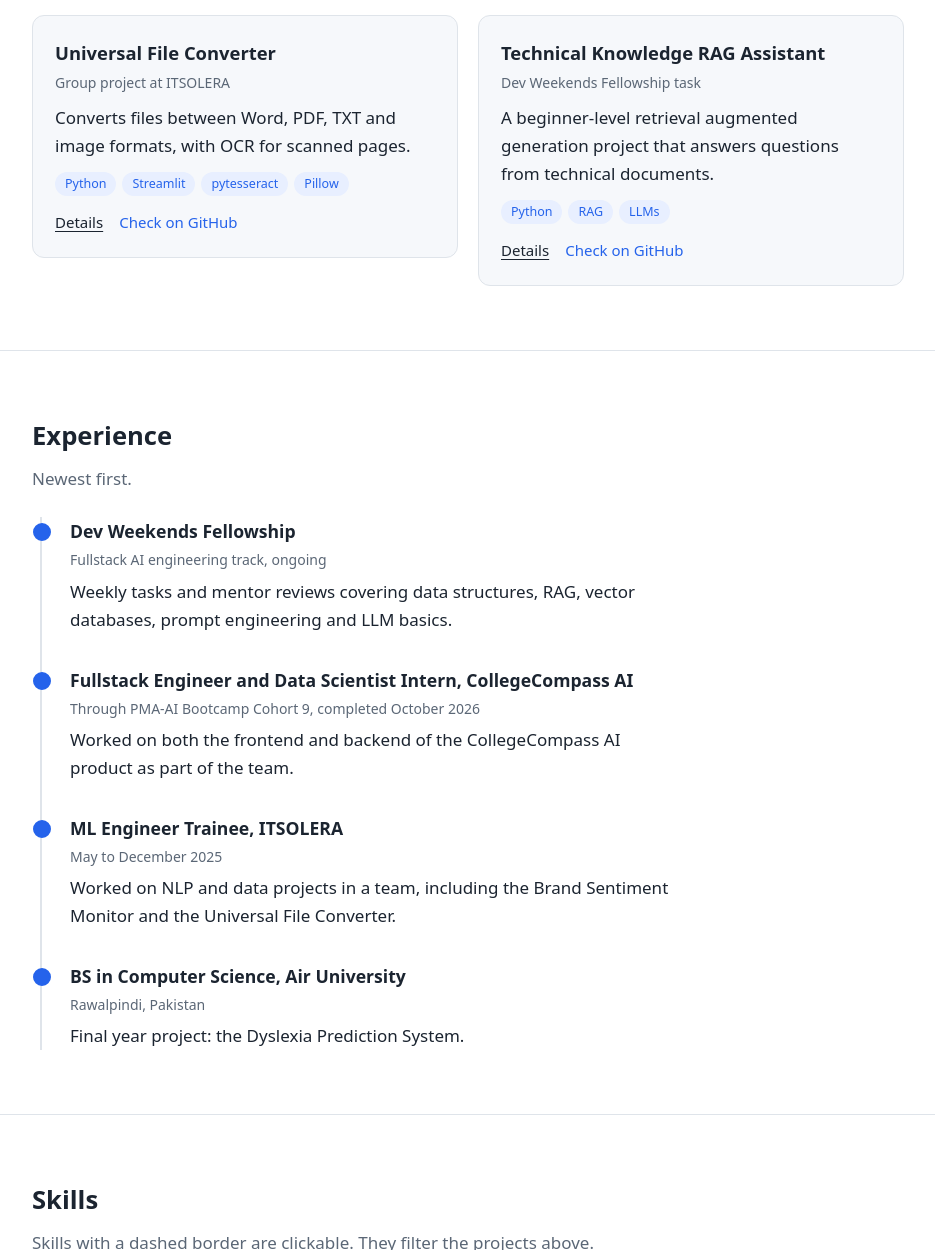
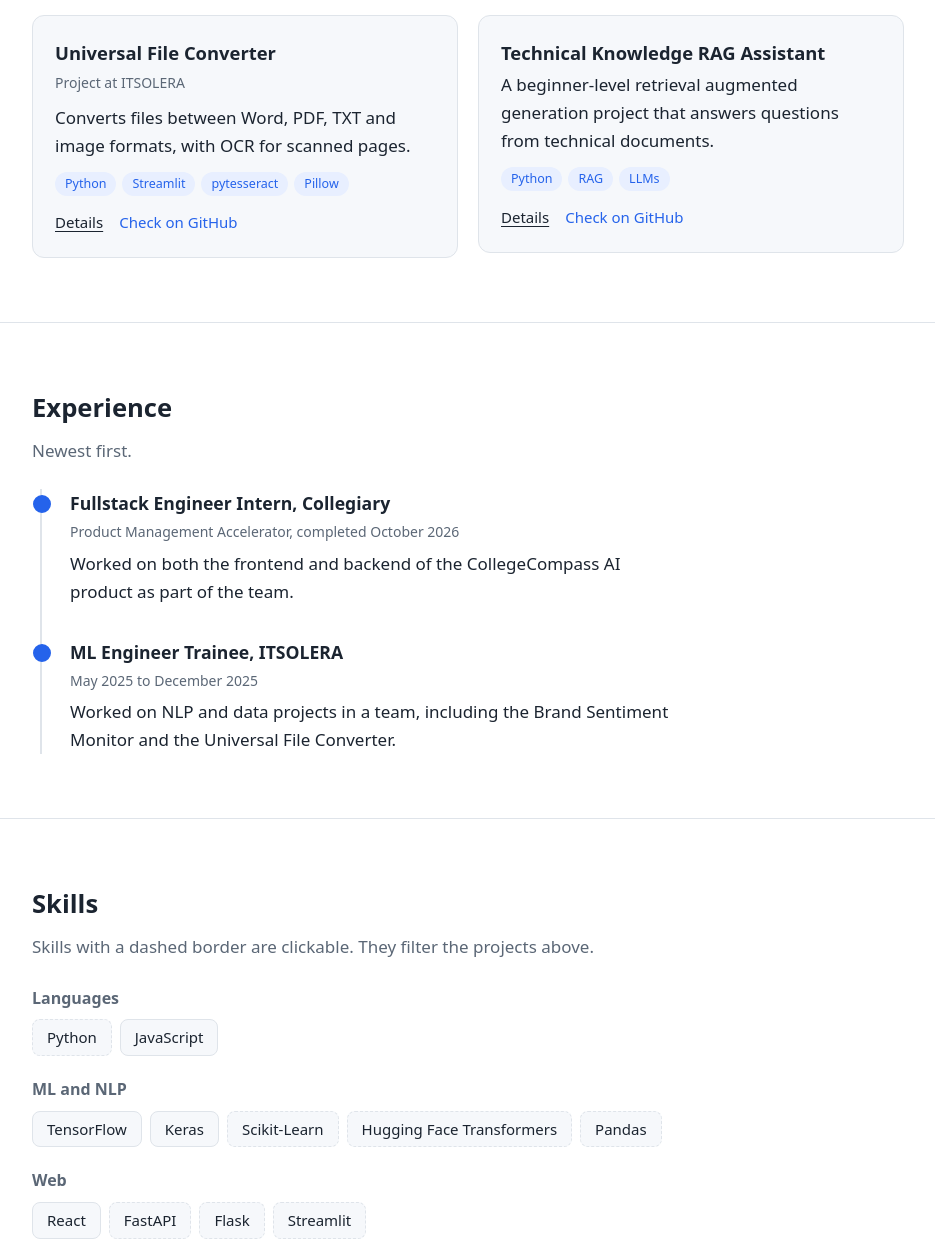
Before and after one commit to ZonaZubair/portfolio, a plain HTML site: page index.html in a window 1280 px wide. Shown: the part 1153-2403 px from the top of the page, without its empty margins (172-1107 px from the left). Drawn offline with Linux system fonts and the light colour scheme.

Commit message:
Update index.html

```diff
--- a/index.html
+++ b/index.html
@@ -253,7 +253,7 @@
           <ul class="tags"><li>Python</li><li>CNN</li><li>FastAPI</li><li>Flask</li><li>Scikit-Learn</li></ul>
           <div class="actions">
             <button type="button" class="more-btn" aria-expanded="false">Details</button>
-            <a href="https://github.com/ZonaZubair" target="_blank" rel="noopener">Check on GitHub</a>
+            <a href="https://github.com/ZonaZubair/FYP-Dyslexia-Prediction-App" target="_blank" rel="noopener">Check on GitHub</a>
           </div>
           <div class="more"><div>
             <dl>
@@ -269,7 +269,7 @@
 
         <article class="card" data-skills="python nlp ml streamlit transformers web">
           <h3>Brand Sentiment Monitor</h3>
-          <p class="meta">Group project at ITSOLERA</p>
+          <p class="meta">Project at ITSOLERA</p>
           <p class="blurb">A Streamlit dashboard that classifies Reddit comments about different brands and shows the results visually.</p>
           <ul class="tags"><li>Python</li><li>Streamlit</li><li>Hugging Face</li></ul>
           <div class="actions">
@@ -282,15 +282,13 @@
               <dd>Pie charts, word clouds and short automated summaries for each brand.</dd>
               <dt>Data</dt>
               <dd>Comments were downloaded through a free API and saved as CSV files, so it runs on saved data, not live comments.</dd>
-              <dt>My part</dt>
-              <dd>The whole frontend, plus connecting it to the backend.</dd>
             </dl>
           </div></div>
         </article>
 
         <article class="card" data-skills="python streamlit ocr pillow web">
           <h3>Universal File Converter</h3>
-          <p class="meta">Group project at ITSOLERA</p>
+          <p class="meta">Project at ITSOLERA</p>
           <p class="blurb">Converts files between Word, PDF, TXT and image formats, with OCR for scanned pages.</p>
           <ul class="tags"><li>Python</li><li>Streamlit</li><li>pytesseract</li><li>Pillow</li></ul>
           <div class="actions">
@@ -301,15 +299,12 @@
             <dl>
               <dt>Features</dt>
               <dd>Batch conversion with a progress bar, using python-docx, PyPDF2 and pdfplumber under the hood.</dd>
-              <dt>My part</dt>
-              <dd>The project documentation.</dd>
             </dl>
           </div></div>
         </article>
 
         <article class="card" data-skills="python nlp rag llms">
           <h3>Technical Knowledge RAG Assistant</h3>
-          <p class="meta">Dev Weekends Fellowship task</p>
           <p class="blurb">A beginner-level retrieval augmented generation project that answers questions from technical documents.</p>
           <ul class="tags"><li>Python</li><li>RAG</li><li>LLMs</li></ul>
           <div class="actions">
@@ -320,8 +315,6 @@
             <dl>
               <dt>Why I built it</dt>
               <dd>To learn how the pieces of a RAG pipeline fit together as part of the fellowship.</dd>
-              <dt>My part</dt>
-              <dd>All of it. This one is solo.</dd>
             </dl>
           </div></div>
         </article>
@@ -337,27 +330,15 @@
       <div class="timeline">
 
         <div class="job">
-          <h3>Dev Weekends Fellowship</h3>
-          <p class="meta">Fullstack AI engineering track, ongoing</p>
-          <p>Weekly tasks and mentor reviews covering data structures, RAG, vector databases, prompt engineering and LLM basics.</p>
-        </div>
-
-        <div class="job">
-          <h3>Fullstack Engineer and Data Scientist Intern, CollegeCompass AI</h3>
-          <p class="meta">Through PMA-AI Bootcamp Cohort 9, completed October 2026</p>
+          <h3>Fullstack Engineer Intern, Collegiary</h3>
+          <p class="meta">Product Management Accelerator, completed October 2026</p>
           <p>Worked on both the frontend and backend of the CollegeCompass AI product as part of the team.</p>
         </div>
 
         <div class="job">
           <h3>ML Engineer Trainee, ITSOLERA</h3>
-          <p class="meta">May to December 2025</p>
+          <p class="meta">May 2025 to December 2025</p>
           <p>Worked on NLP and data projects in a team, including the Brand Sentiment Monitor and the Universal File Converter.</p>
-        </div>
-
-        <div class="job">
-          <h3>BS in Computer Science, Air University</h3>
-          <p class="meta">Rawalpindi, Pakistan</p>
-          <p>Final year project: the Dyslexia Prediction System.</p>
         </div>
 
       </div>
@@ -406,13 +387,13 @@
       <p class="sub">Email is the easiest way to reach me.</p>
       <div class="contact-row">
         <!-- TODO: put your real email in both places below -->
-        <a id="emailLink" href="mailto:YOUR_EMAIL@example.com">YOUR_EMAIL@example.com</a>
+        <a id="emailLink" href="zonazubair19@gmail.com">YOUR_EMAIL@example.com</a>
         <button type="button" class="copy-btn" id="copyBtn">Copy email</button>
       </div>
       <p class="contact-links">
         <a href="https://github.com/ZonaZubair" target="_blank" rel="noopener">GitHub</a>
         <!-- TODO: put your real LinkedIn URL here -->
-        <a href="https://www.linkedin.com/in/YOUR-LINKEDIN-HANDLE" target="_blank" rel="noopener">LinkedIn</a>
+        <a href="https://www.linkedin.com/in/zona-zubair-9b41b5321/" target="_blank" rel="noopener">LinkedIn</a>
       </p>
     </div>
   </section>
```
